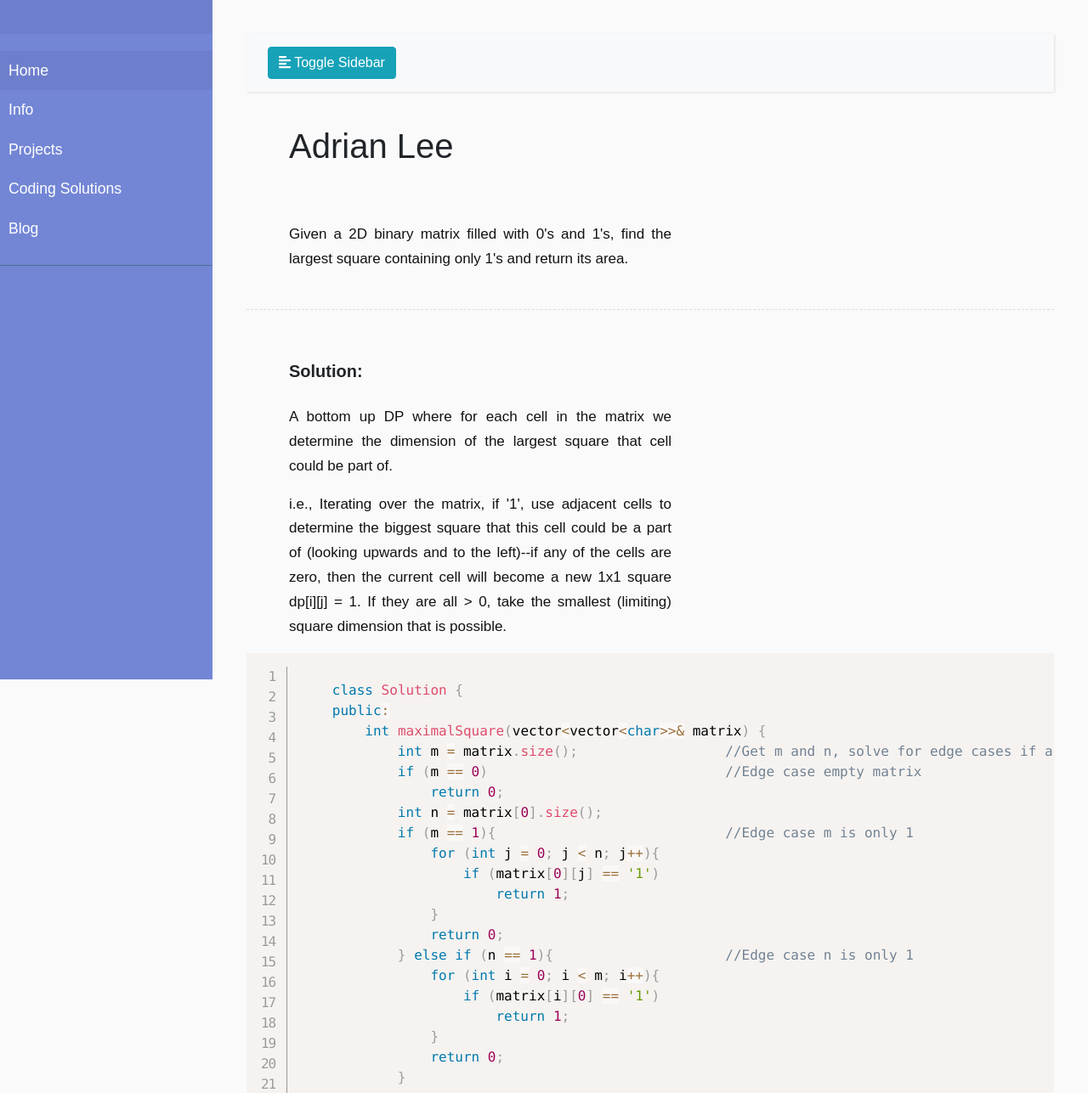
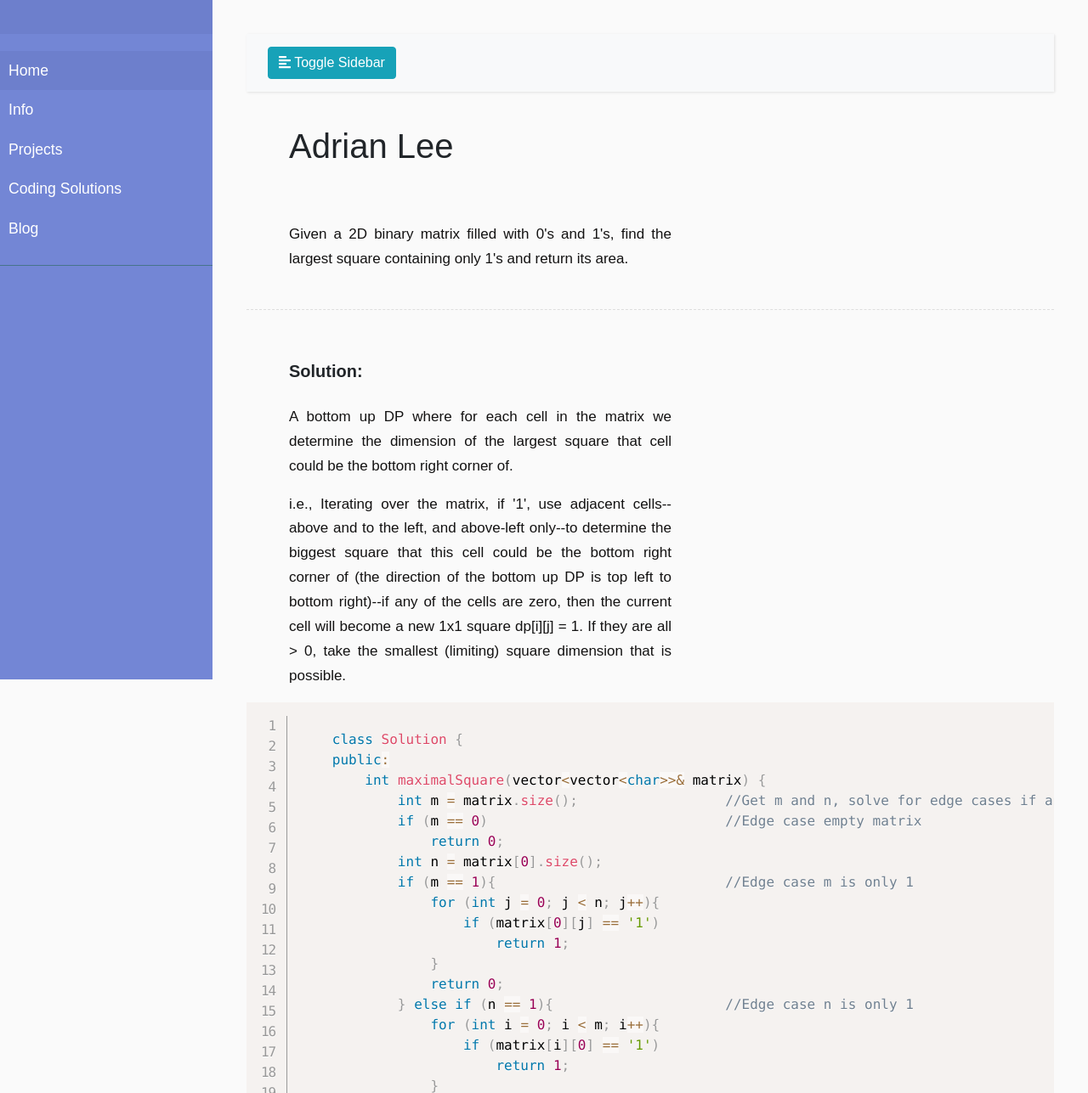
Before and after one commit to adrianlee0118/personal-website, a Flask app: template templates/coding_solutions/221.html in a window 1280 px wide. Shown: the top 1287 px of the page at 85% size. Run offline with Flask 2, Linux system fonts and the light colour scheme; the template is opened without the code that fills it, so the values that code supplies are empty; some libraries are stand-ins or nearby versions.

Commit message:
edited solution 221

```diff
--- a/templates/coding_solutions/221.html
+++ b/templates/coding_solutions/221.html
@@ -15,11 +15,12 @@
 {% block solution_exp %}
     <!-- verbal portion of solution (format with p tags)-->
     <p>
-        A bottom up DP where for each cell in the matrix we determine the dimension of the largest square that cell could be part of.
+        A bottom up DP where for each cell in the matrix we determine the dimension of the largest square that cell could be the bottom right corner of.
     </p>
     <p>
-        i.e., Iterating over the matrix, if '1', use adjacent cells to determine the biggest square that this cell could be a part of
-        (looking upwards and to the left)--if any of the cells are zero, then the current cell will become a new 1x1 square
+        i.e., Iterating over the matrix, if '1', use adjacent cells--above and to the left, and above-left only--to determine the
+        biggest square that this cell could be the bottom right corner of (the direction of the bottom up DP is top left to bottom
+        right)--if any of the cells are zero, then the current cell will become a new 1x1 square
         dp[i][j] = 1. If they are all > 0, take the smallest (limiting) square dimension that is possible.
     </p>
 {% endblock solution_exp %}
```
